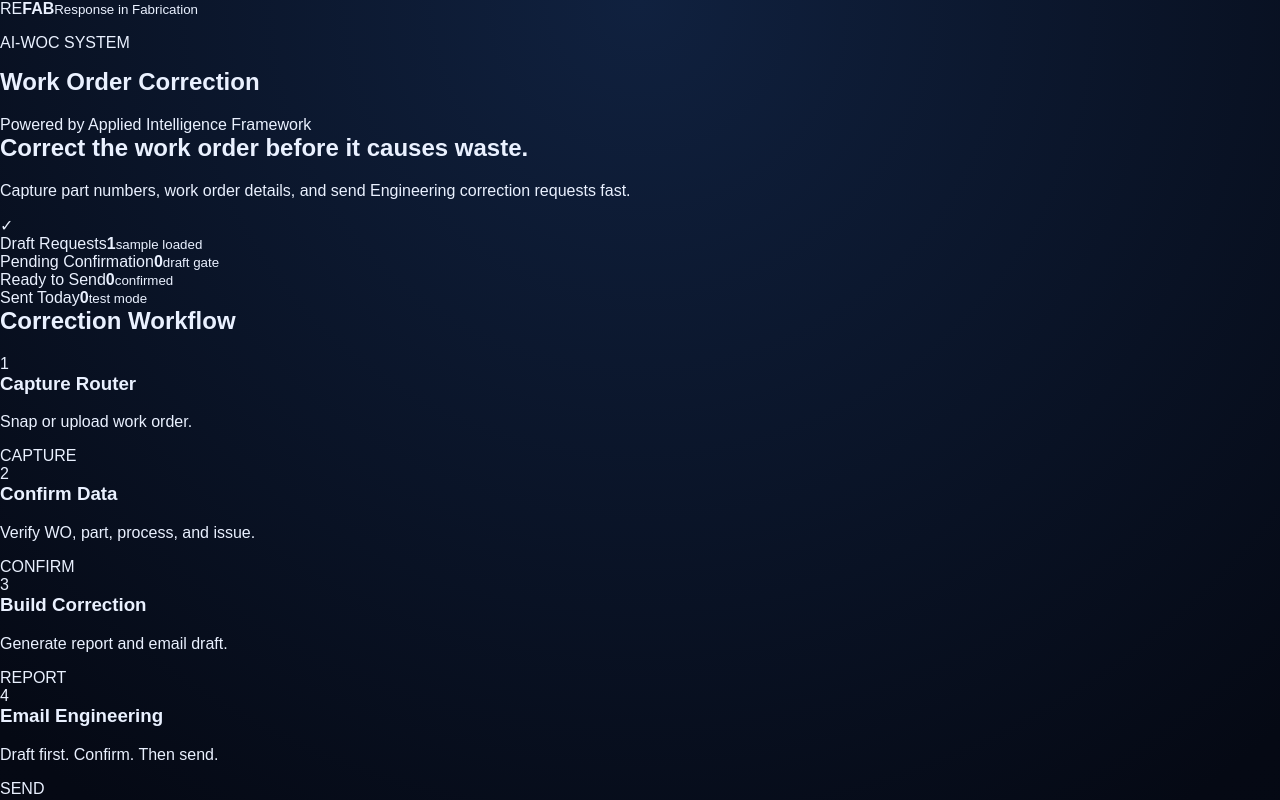
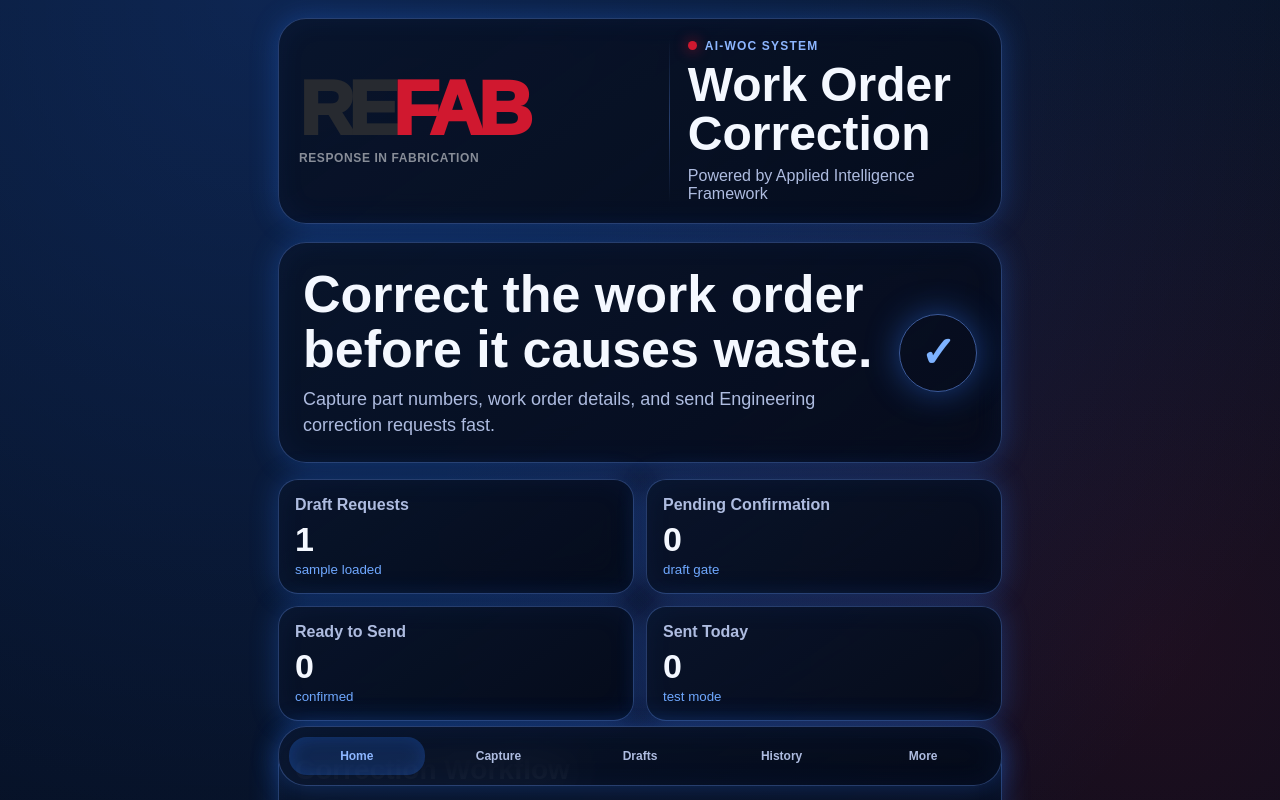
Before and after one commit to kool1160/Applied-intelligence-Ai-Woc, a Next.js app: page / in a window 1280 px wide. Shown: the top 800 px of the page. Built offline with nearby package versions, Linux system fonts and the light colour scheme.

Commit message:
Add REFAB framework styling

```diff
--- a/app/globals.css
+++ b/app/globals.css
@@ -1,62 +1,211 @@
 :root {
   color-scheme: dark;
+  --bg: #030712;
+  --panel: rgba(7, 16, 34, 0.86);
+  --panel-2: rgba(12, 25, 51, 0.72);
+  --line: rgba(104, 154, 255, 0.34);
+  --glow: rgba(43, 124, 255, 0.3);
+  --blue: #2f7bff;
+  --soft-blue: #8db6ff;
+  --red: #d0182f;
+  --text: #f4f8ff;
+  --muted: #aebce0;
 }
 
-* {
-  box-sizing: border-box;
-}
+* { box-sizing: border-box; }
 
 body {
   margin: 0;
   font-family: Arial, Helvetica, sans-serif;
-  background: radial-gradient(circle at top, #10213f 0, #050914 38%, #03060d 100%);
-  color: #eaf1ff;
+  background:
+    radial-gradient(circle at 20% 0%, rgba(40, 111, 255, 0.2), transparent 34%),
+    radial-gradient(circle at 90% 20%, rgba(208, 24, 47, 0.12), transparent 26%),
+    linear-gradient(180deg, #071326 0%, var(--bg) 48%, #01030a 100%);
+  color: var(--text);
 }
 
-.container {
+.shell {
   width: 100%;
-  max-width: 720px;
+  max-width: 760px;
   margin: 0 auto;
-  padding: 18px;
+  padding: 18px 18px 104px;
 }
 
-.hero {
-  padding: 18px 4px 8px;
+.brand-card,
+.mission-card,
+.workflow-card,
+.panel,
+.stats-grid article,
+.bottom-nav {
+  border: 1px solid var(--line);
+  background: linear-gradient(145deg, rgba(9, 20, 42, 0.94), rgba(4, 10, 24, 0.86));
+  box-shadow: 0 0 28px var(--glow), inset 0 0 30px rgba(47, 123, 255, 0.06);
+  backdrop-filter: blur(16px);
 }
 
-.hero h1 {
-  margin: 0;
-  font-size: 36px;
+.brand-card {
+  display: grid;
+  grid-template-columns: 1.2fr 1px 1fr;
+  gap: 18px;
+  align-items: center;
+  padding: 20px;
+  border-radius: 28px;
 }
 
-.eyebrow {
+.refab-mark span,
+.refab-mark strong {
+  font-size: clamp(42px, 14vw, 76px);
+  line-height: 0.85;
+  letter-spacing: -0.08em;
+  font-weight: 950;
+}
+
+.refab-mark span { color: #272a30; }
+.refab-mark strong { color: var(--red); }
+.refab-mark small {
+  display: block;
+  margin-top: 10px;
+  color: rgba(255,255,255,0.52);
+  text-transform: uppercase;
+  font-size: 12px;
+  font-weight: 800;
+  letter-spacing: 0.05em;
+}
+
+.brand-divider { height: 100%; background: linear-gradient(transparent, var(--line), transparent); }
+.system-title p,
+.panel-heading p {
   margin: 0 0 8px;
-  color: #66a6ff;
-  font-weight: 700;
-  letter-spacing: 0.08em;
+  color: var(--soft-blue);
+  font-weight: 900;
+  letter-spacing: 0.1em;
+  font-size: 12px;
   text-transform: uppercase;
 }
 
-.card {
+.red-dot {
+  display: inline-block;
+  width: 9px;
+  height: 9px;
+  border-radius: 50%;
+  background: var(--red);
+  box-shadow: 0 0 14px rgba(208, 24, 47, 0.8);
+  margin-right: 8px;
+}
+
+.system-title h1 {
+  margin: 0 0 8px;
+  font-size: clamp(28px, 8vw, 48px);
+  line-height: 1.02;
+}
+
+.system-title span,
+.mission-card p,
+.workflow-row p,
+.stats-grid small {
+  color: var(--muted);
+}
+
+.mission-card {
+  display: grid;
+  grid-template-columns: 1fr auto;
+  gap: 18px;
+  align-items: center;
+  margin-top: 18px;
+  padding: 24px;
+  border-radius: 28px;
+}
+
+.mission-card h2 {
+  margin: 0 0 10px;
+  font-size: clamp(32px, 8vw, 52px);
+  line-height: 1.05;
+}
+
+.mission-card p { margin: 0; font-size: 18px; line-height: 1.45; }
+
+.orbit-check {
+  display: grid;
+  place-items: center;
+  width: 78px;
+  height: 78px;
+  border-radius: 50%;
+  border: 1px solid rgba(104, 154, 255, 0.55);
+  color: #7db2ff;
+  font-size: 42px;
+  font-weight: 900;
+  box-shadow: 0 0 34px rgba(47,123,255,.45);
+}
+
+.stats-grid {
+  display: grid;
+  grid-template-columns: repeat(2, 1fr);
+  gap: 12px;
+  margin: 16px 0;
+}
+
+.stats-grid article {
+  border-radius: 20px;
+  padding: 16px;
+}
+
+.stats-grid span { display: block; color: var(--muted); font-weight: 800; }
+.stats-grid strong { display: block; margin-top: 8px; font-size: 34px; line-height: 1; }
+.stats-grid small { display: block; margin-top: 6px; color: #6fa8ff; }
+
+.workflow-card,
+.panel {
   margin: 16px 0;
   padding: 16px;
-  border: 1px solid rgba(104, 154, 255, 0.28);
-  border-radius: 20px;
-  background: rgba(10, 18, 36, 0.88);
-  box-shadow: 0 0 26px rgba(39, 112, 255, 0.18);
+  border-radius: 26px;
 }
 
-h1,
-h2,
-h3 {
-  margin-top: 0;
+.workflow-card h2,
+.panel h2 {
+  margin: 0 0 14px;
+  font-size: 28px;
+}
+
+.workflow-row {
+  display: grid;
+  grid-template-columns: auto 1fr auto;
+  gap: 14px;
+  align-items: center;
+  margin-top: 10px;
+  padding: 14px;
+  border: 1px solid rgba(104,154,255,.24);
+  border-radius: 18px;
+  background: rgba(5, 14, 31, 0.72);
+}
+
+.icon-box {
+  display: grid;
+  place-items: center;
+  width: 46px;
+  height: 46px;
+  border-radius: 14px;
+  background: linear-gradient(145deg, rgba(47,123,255,.7), rgba(17,45,104,.75));
+  box-shadow: inset 0 0 18px rgba(255,255,255,.08), 0 0 18px rgba(47,123,255,.24);
+  font-weight: 900;
+}
+
+.workflow-row h3 { margin: 0 0 4px; font-size: 18px; }
+.workflow-row p { margin: 0; font-size: 14px; }
+.workflow-row span {
+  border: 1px solid rgba(104,154,255,.38);
+  border-radius: 999px;
+  padding: 8px 12px;
+  color: #6fa8ff;
+  font-weight: 900;
+  font-size: 12px;
 }
 
 label {
   display: block;
   margin: 12px 0;
+  color: #d9e6ff;
   font-size: 14px;
-  font-weight: 700;
+  font-weight: 800;
 }
 
 input,
@@ -64,78 +213,111 @@ select,
 textarea {
   width: 100%;
   margin-top: 6px;
-  padding: 12px;
+  padding: 13px 14px;
   border: 1px solid rgba(105, 153, 255, 0.38);
-  border-radius: 12px;
-  background: #071022;
-  color: #f4f8ff;
+  border-radius: 14px;
+  background: rgba(3, 9, 21, 0.9);
+  color: var(--text);
   font: inherit;
+  outline: none;
 }
 
-textarea {
-  min-height: 110px;
-}
+textarea { min-height: 116px; }
+
+.field-grid { display: grid; grid-template-columns: 1fr; gap: 2px; }
 
 button {
   width: 100%;
   margin-top: 10px;
-  padding: 14px 16px;
+  padding: 15px 16px;
   border: 0;
-  border-radius: 14px;
-  background: #2674ff;
+  border-radius: 16px;
+  background: linear-gradient(135deg, #2f7bff, #2366ec);
   color: white;
-  font-weight: 800;
+  font-weight: 900;
   font-size: 15px;
+  box-shadow: 0 0 22px rgba(47,123,255,.24);
 }
 
 button.secondary {
-  background: #1a2a48;
+  background: rgba(26, 42, 72, 0.9);
+  border: 1px solid rgba(104,154,255,.2);
 }
 
-button:disabled {
-  opacity: 0.45;
-}
-
-.button-row {
-  display: grid;
-  grid-template-columns: 1fr 1fr;
-  gap: 10px;
-}
+button:disabled { opacity: 0.45; }
+.button-row { display: grid; grid-template-columns: 1fr 1fr; gap: 10px; }
 
 .preview {
   width: 100%;
   margin-top: 12px;
-  border-radius: 16px;
+  border-radius: 18px;
   border: 1px solid rgba(105, 153, 255, 0.38);
 }
 
 pre {
   white-space: pre-wrap;
   overflow-wrap: anywhere;
-  padding: 12px;
+  padding: 14px;
   border: 1px solid rgba(105, 153, 255, 0.28);
-  border-radius: 14px;
-  background: #050b18;
+  border-radius: 16px;
+  background: rgba(2, 8, 20, 0.92);
   color: #dce9ff;
+  max-height: 360px;
+  overflow: auto;
 }
 
 .check {
   display: flex;
   align-items: flex-start;
   gap: 10px;
-  font-weight: 600;
+  font-weight: 700;
 }
 
-.check input {
-  width: auto;
-  margin-top: 2px;
+.check input { width: auto; margin-top: 2px; }
+
+.bottom-nav {
+  position: sticky;
+  bottom: 14px;
+  z-index: 5;
+  display: grid;
+  grid-template-columns: repeat(5, 1fr);
+  gap: 6px;
+  margin-top: 18px;
+  padding: 10px;
+  border-radius: 28px;
+}
+
+.bottom-nav span {
+  text-align: center;
+  padding: 12px 4px;
+  border-radius: 18px;
+  color: var(--muted);
+  font-size: 12px;
+  font-weight: 900;
+}
+
+.bottom-nav .active {
+  color: #8db6ff;
+  background: rgba(47,123,255,.18);
+  box-shadow: inset 0 0 18px rgba(47,123,255,.18);
 }
 
 .status {
   position: sticky;
-  bottom: 12px;
+  bottom: 88px;
+  z-index: 6;
   padding: 12px;
   border-radius: 14px;
   background: #0d1b34;
   border: 1px solid rgba(105, 153, 255, 0.4);
 }
+
+@media (max-width: 620px) {
+  .shell { padding: 14px 14px 96px; }
+  .brand-card { grid-template-columns: 1fr; gap: 12px; }
+  .brand-divider { display: none; }
+  .mission-card { grid-template-columns: 1fr; }
+  .orbit-check { width: 60px; height: 60px; font-size: 32px; }
+  .workflow-row { grid-template-columns: auto 1fr; }
+  .workflow-row span { grid-column: 2; width: fit-content; }
+}
```
